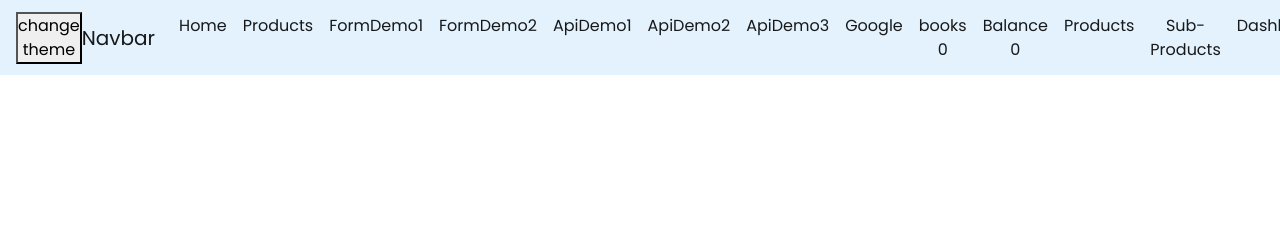
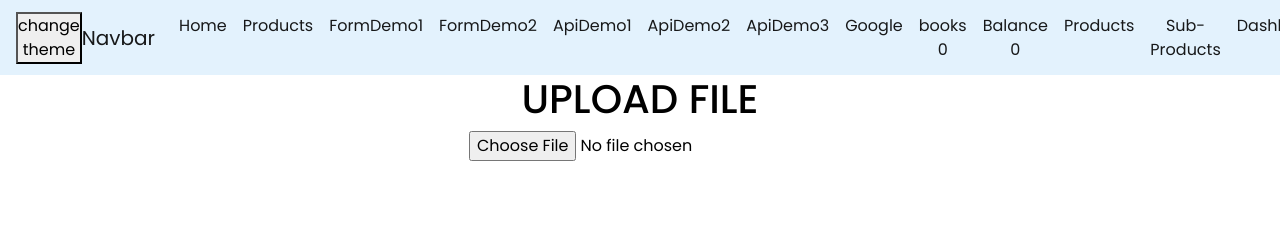
Before and after one commit to 12345-dd/learning24, a React (Create React App) app: page /upload in a window 1280 px wide. Shown: the top 235 px of the page. Built offline with nearby package versions, Linux system fonts and the light colour scheme; no server answers.

Commit message:
uploadFile

```diff
--- a/src/App.js
+++ b/src/App.js
@@ -44,6 +44,7 @@
 import { ChartDemo1 } from './charts/ChartDemo1';
 import { ChartDemo2 } from './charts/ChartDemo2';
 import { NodeComponent } from './components/NodeComponent';
+import { UploadFile } from './components/UploadFile';
 
 
 
@@ -105,6 +106,7 @@
         <Route path='/mui/chart1' element={<ChartDemo1/>}></Route>
         <Route path='/mui/chart2' element={<ChartDemo2/>}></Route>
         <Route path='/node' element={<NodeComponent/>}></Route>
+        <Route path='/upload' element={<UploadFile/>}></Route>
         <Route path='/*' element={<Errorpage/>}></Route>
 
       </Routes>
--- /dev/null
+++ b/src/components/UploadFile.jsx
@@ -0,0 +1,40 @@
+import axios from "axios";
+import React, { useState } from "react";
+
+export const UploadFile = () => {
+  const [filePath, setfilePath] = useState();
+  const fileUploadHandler = async (event) => {
+    //event.target.value..
+    //console.log("fileUploadHandler",event.target.files[0])
+    const formData = new FormData();
+    formData.append("myImage", event.target.files[0]);
+    const res = await axios.post(
+      "http://localhost:4000/upload/upload",
+      formData
+    );
+    console.log("res", res);
+    setfilePath(res.data.secure_url);
+  };
+
+  return (
+    <div>
+      <h1>UPLOAD FILE</h1>
+      <input
+        type="file"
+        name="file"
+        id="file"
+        onChange={(event) => {
+          fileUploadHandler(event);
+        }}
+      ></input>
+      {filePath && (
+        <img
+          src={filePath}
+          alt="file"
+          style={{ width: "300px", height: "300px" }}
+        ></img>
+      )}
+      <br/><br/>
+    </div>
+  );
+};
```
